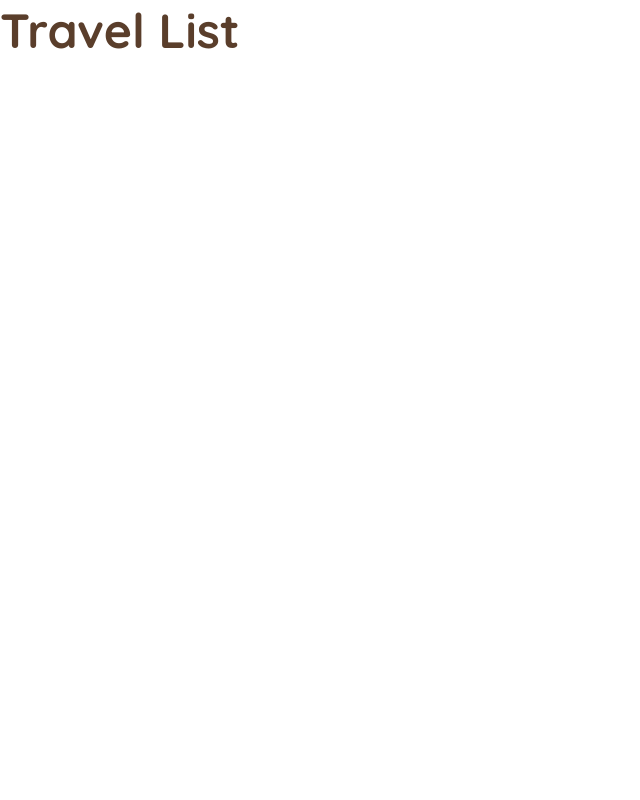
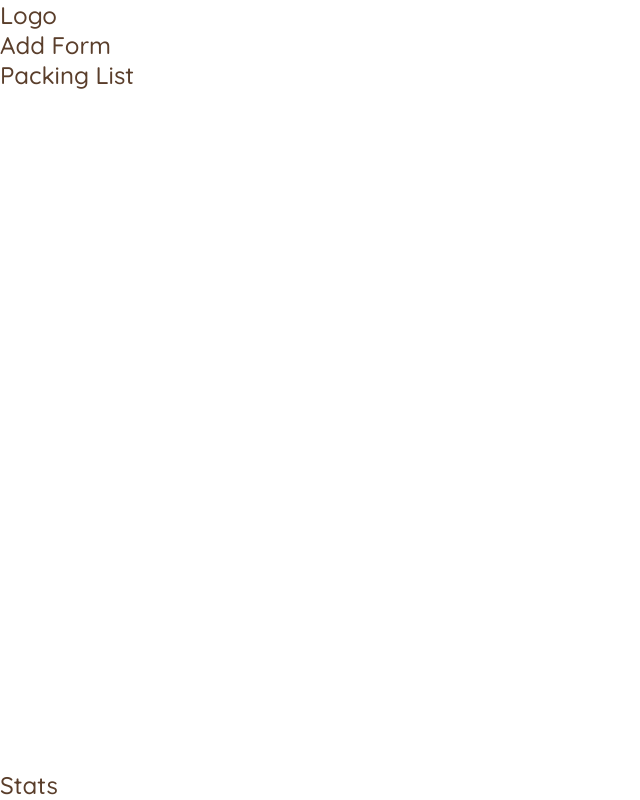
Before and after one commit to aleksandr-e-lebedev/travel-list, a React (Vite) app: page / in a window 1280 px wide. Shown: the whole page, without its empty margins (0-640 px from the left). Built offline with nearby package versions, Linux system fonts and the light colour scheme.

Commit message:
feat: build app layout

```diff
--- a/src/App.tsx
+++ b/src/App.tsx
@@ -1,3 +1,10 @@
 export default function App() {
-  return <h1>Travel List</h1>;
+  return (
+    <div className="app">
+      <header>Logo</header>
+      <div>Add Form</div>
+      <div>Packing List</div>
+      <footer>Stats</footer>
+    </div>
+  );
 }
--- a/src/index.css
+++ b/src/index.css
@@ -16,3 +16,13 @@ body {
   font-weight: 500;
   color: #5a3e2b;
 }
+
+/* App Styles */
+
+.app {
+  width: 100%;
+  height: 100vh;
+
+  display: grid;
+  grid-template-rows: auto auto 1fr auto;
+}
```
